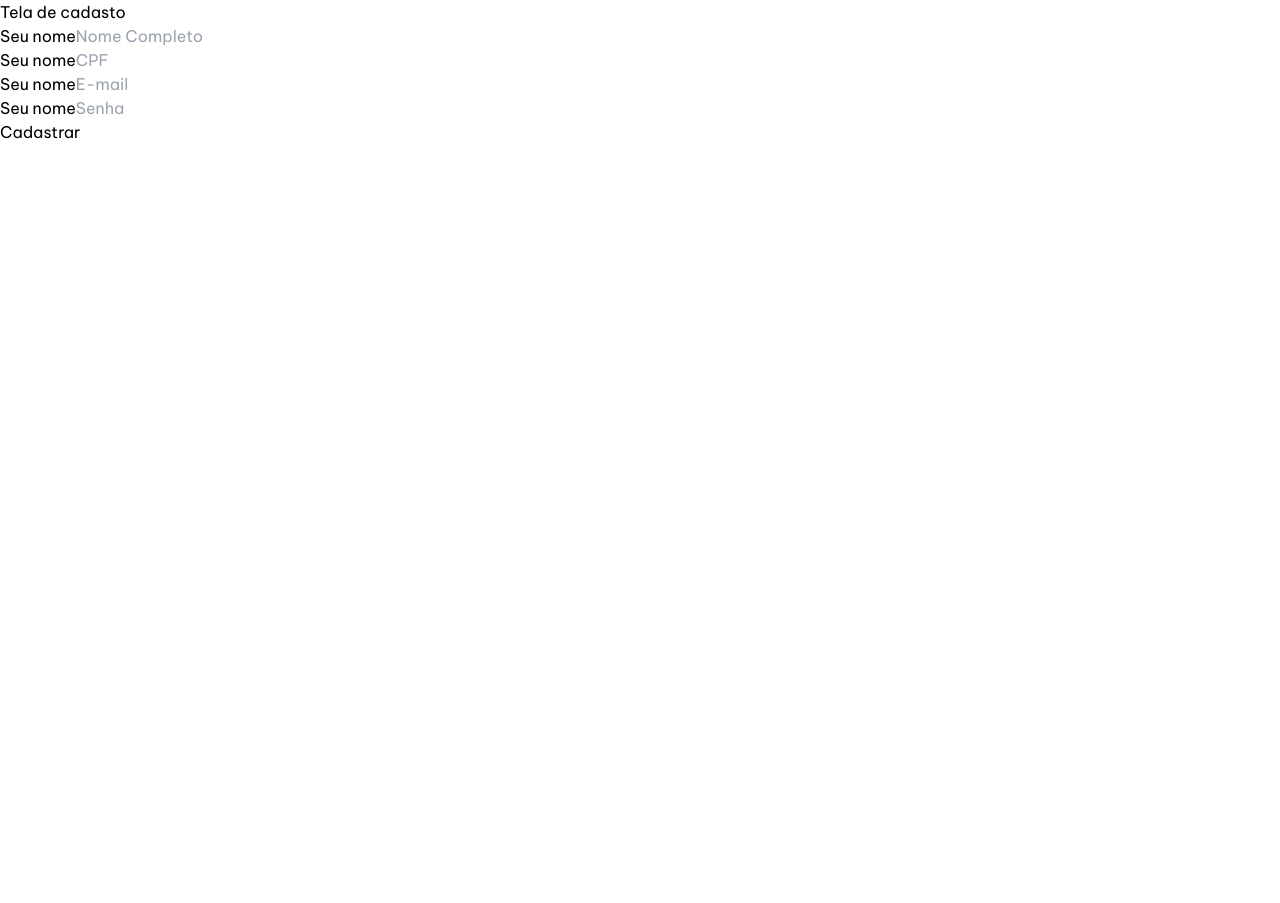
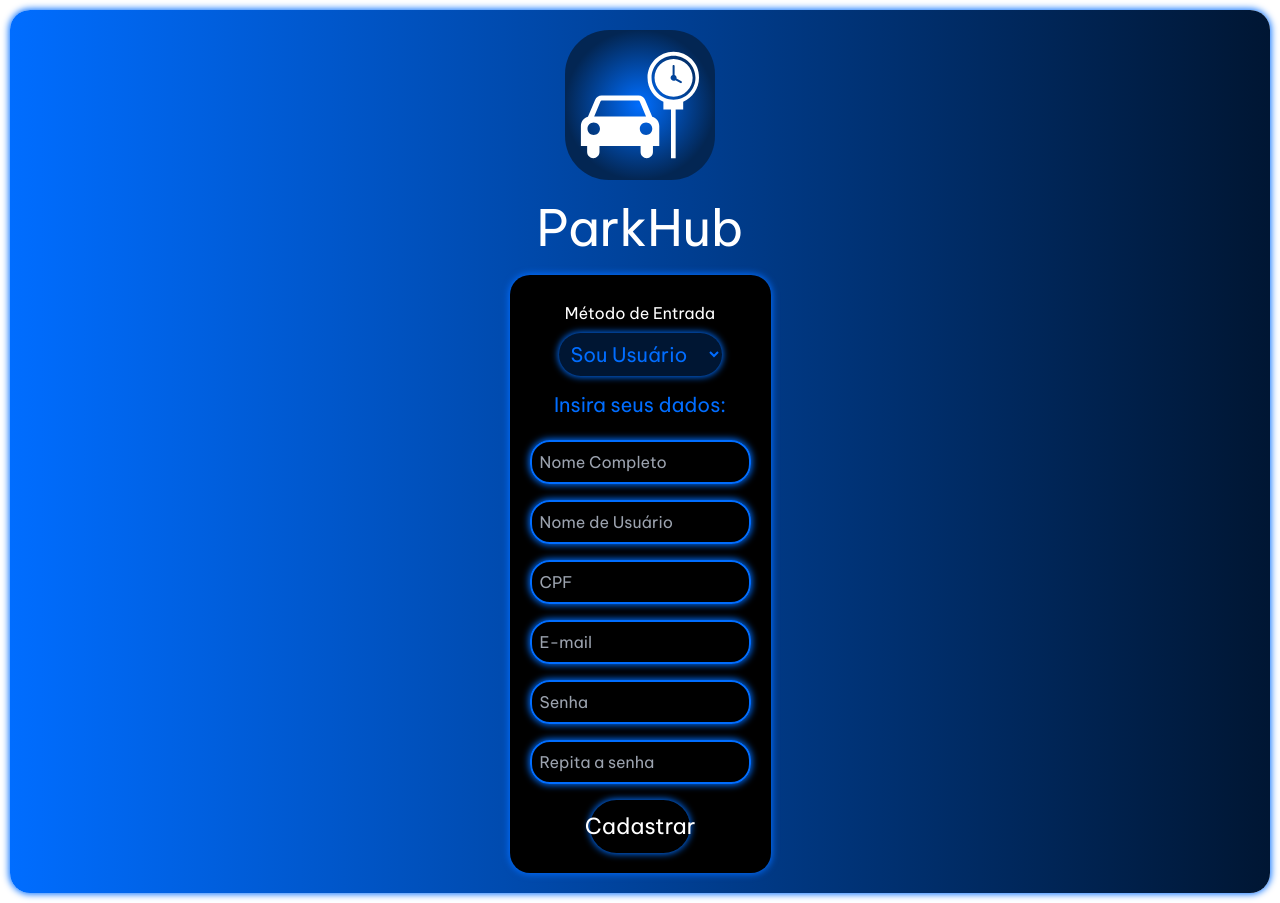
Before and after one commit to igrocha/Activit-Front-End, a React (Vite) app: page /register in a window 1280 px wide. Before the commit the page ends 800 px from the top, so only its background shows below. Built offline with nearby package versions, Linux system fonts and the light colour scheme; the HTML template or start-up script is replaced by a standard one.

Commit message:
Alterado style da pagina de registro e corrigido tela de boas vindas

```diff
--- a/package.json
+++ b/package.json
@@ -32,6 +32,7 @@
     "eslint-plugin-react-hooks": "^4.6.0",
     "eslint-plugin-react-refresh": "^0.4.3",
     "tailwindcss": "^3.3.5",
-    "vite": "^5.0.4"
+    "vite": "^5.0.5",
+    "vite-plugin-react": "^4.0.1"
   }
 }
--- a/src/App.jsx
+++ b/src/App.jsx
@@ -9,8 +9,6 @@ import Detalhevagas from './pages/Home/Estacionamentos.jsx';
 import TopBar from './components/TopBar/TopBar.jsx';
 import TopBarLanding from './pages/LandingPage/TopBarLanding.jsx';
 import ErrorPage from './pages/Error/Errorpage.jsx';
-
-
 
 const router = createBrowserRouter([
   {
@@ -31,7 +29,7 @@ const router = createBrowserRouter([
     element: <RegisterPage />,
   },
   {
-    path: '/vagas',
+    path: '/vagas/:username',
     element: (
       <>
         <TopBar />
--- a/src/components/TopBar/TopBar.jsx
+++ b/src/components/TopBar/TopBar.jsx
@@ -1,14 +1,18 @@
 // Esta NAVBAR é somente para pós login
 
-import React, { useState, useEffect } from 'react';
+import React, { useState, useEffect, useContext } from 'react';
 import { Link } from 'react-router-dom';
 import { useSpring, animated } from 'react-spring';
+import { useParams } from 'react-router-dom';
 import Button from '@mui/material/Button';
 import Stack from '@mui/material/Stack';
 import SettingsIcon from '@mui/icons-material/Settings';
 
-const TopBar = ({ username }) => {
+
+const TopBar = () => {
+    const { username } = useParams();
     const [showMessage, setShowMessage] = useState(false);
+
 
     const props = useSpring({
         opacity: 1,
@@ -30,6 +34,9 @@ const TopBar = ({ username }) => {
 
     const buttonneonstyles = {
         WebkitBoxShadow: '0px 0px 5px 0px var(--azulclaroapp)',
+        backgroundColor: 'var(--pretopuro)',
+        color: 'var(--brancopuro)',
+        borderRadius: '8px',
     };
 
 
@@ -59,14 +66,14 @@ const TopBar = ({ username }) => {
                 <Stack direction="row" spacing={3}>
                     <Button
                         component={Link}
-                        to="/Vagas"
-                        style={{ backgroundColor: 'var(--pretopuro)', color: 'var(--brancopuro)', borderRadius: '8px', ...buttonneonstyles }}>
+                        to= {`/vagas/${username}`}
+                        style={buttonneonstyles}>
                         Estacionamentos
                     </Button>
                     <Button
                         component={Link}
                         to="/gerenciar-conta"
-                        style={{ backgroundColor: 'var(--pretopuro)', color: 'var(--brancopuro)', borderRadius: '8px', ...buttonneonstyles }}
+                        style={buttonneonstyles}
                     >
                         <SettingsIcon style={{ color: 'white', marginRight: '10px' }} /> CONTA
                     </Button>
--- a/src/pages/Home/Estacionamentos.jsx
+++ b/src/pages/Home/Estacionamentos.jsx
@@ -11,6 +11,14 @@ export default function DetalheVaga() {
     const browserSpecificStyles = {
         WebkitBoxShadow: '0px 0px 7px 1px rgba(0, 111, 255, 1)',
         MozBoxShadow: '0px 0px 7px 1px rgba(0, 111, 255, 1)',
+        color: 'white'
+    };
+
+    const buttonneonstyles = {
+        WebkitBoxShadow: '0px 0px 5px 0px var(--azulclaroapp)',
+        backgroundColor: 'var(--pretopuro)',
+        color: 'var(--brancopuro)',
+        borderRadius: '8px',
     };
 
     const cardStyle = {
@@ -19,11 +27,12 @@ export default function DetalheVaga() {
         margin: 'auto',
         marginBottom: 2,
         ...browserSpecificStyles,
+        background: 'linear-gradient(to right, var(--azulclaroapp), var(--azulescuroapp))',
     };
 
     return (
         <div>
-            <h1 style={{maxWidth: 500, margin: 'auto', marginBottom: 10, borderRadius: '10px', textAlign: 'center'}}>Estacionamentos Disponiveis</h1>
+            <h1 style={{ maxWidth: 500, margin: 'auto', marginBottom: 10, borderRadius: '10px', textAlign: 'center' }}>Estacionamentos Disponiveis</h1>
             {items.map((vaga) => (
                 <Card key={vaga.id} sx={cardStyle}>
                     <CardContent>
@@ -31,11 +40,12 @@ export default function DetalheVaga() {
                         <h5>{vaga.localizacao}</h5>
                         <p>Horário de funcionamento: {vaga.horario}</p>
                         <p>Contato: {vaga.contato}</p>
-                        <p>Valores:</p>
-                        <p>1h - {vaga.valorhora}</p>
-                        <div style={{ marginTop: 'auto', textAlign: 'right' }}>
+                        <div style={{ marginTop: '10px', display: 'flex', justifyContent: 'space-between', alignItems: 'center' }}>
+                            <div style={{backgroundColor:'White', borderRadius:'10px', padding:'5px', alignItems:'center', textAlign:'center', fontWeight: 'bold'}}>
+                                <p style={{color:'var(--azulclaroapp)'}}>R${vaga.valorhora}/Hr</p>
+                            </div>
                             <Link to={`/vaga/${vaga.id}`}>
-                                <Button style={{ backgroundColor: 'var(--azulclaroapp)', borderRadius: '10px' }} variant="contained" >Reservar</Button>
+                                <Button style={buttonneonstyles} variant="contained">Reservar</Button>
                             </Link>
                         </div>
                     </CardContent>
--- a/src/pages/Register/RegisterPage.jsx
+++ b/src/pages/Register/RegisterPage.jsx
@@ -1,64 +1,198 @@
-import { useState } from 'react';
+import React, { useState } from "react";
+import { useNavigate } from 'react-router-dom';
+import logoSVGneon from '../../assets/teste.svg';
 
 function Register() {
-  const [count, setCount] = useState(0);
+
+  const containerStyle = {
+    margin: '10px',
+    display: 'flex',
+    flexDirection: 'column',
+    justifyContent: 'center',
+    alignItems: 'center',
+    padding: '20px',
+    color: 'white',
+    minHeight: '98vh',
+    borderRadius: '20px',
+    boxShadow: '0px 0px 7px 1px var(--azulclaroapp)',
+    background: 'linear-gradient(to right, var(--azulclaroapp), var(--azulescuroapp))'
+  };
+
+  const parkhubStyle = {
+    fontSize: '50px',
+    color: 'var(--brancopuro)',
+    padding: '10px',
+    display: 'flex',
+    flexDirection: 'column',
+    alignItems: 'center',
+  };
+
+  const labelStyle = {
+    alignItems: 'center',
+    flexDirection: 'column',
+    padding: '8px',
+    borderRadius: '50px',
+    fontSize: '20px',
+    display: 'flex',
+    justifyContent: 'center',
+    margin: 'auto auto auto auto ',
+    width: '200px',
+  };
+
+  const selectStyle = {
+    color: 'var(--azulclaroapp)',
+    borderRadius: '50px',
+    padding: '8px',
+    border: '0',
+    boxShadow: '0px 0px 7px 1px rgba(0, 111, 255, 1)',
+    backgroundColor: 'var(--azulescuroapp)',
+  };
+
+  const buttonStyle = {
+    fontSize: '22px',
+    display: 'flex',
+    justifyContent: 'center',
+    margin: 'auto',
+    padding: '10px',
+    color: 'white',
+    backgroundColor: 'transparent',
+    width: '100px',
+    border: '0',
+    borderRadius: '50px',
+    boxShadow: '0px 0px 7px 1px rgba(0, 111, 255, 1)',
+  };
+
+  const formInputStyle = {
+    width: '100%',
+    padding: '8px',
+    margin: 'auto auto 16px auto',
+    borderRadius: '20px',
+    border: '2px solid var(--azulclaroapp)',
+    color: 'white',
+    boxShadow: '0px 0px 7px 1px rgba(0, 111, 255, 1)',
+    backgroundColor: 'transparent',
+  };
+
+  const [name, setName] = useState('');
+  const [username, setUsername] = useState('');
+  const [CPF, setCPF] = useState('');
+  const [email, setEmail] = useState('');
+  const [password, setPassword] = useState('');
+  const [password2, setPassword2] = useState('');
+  const [loginType, setLoginType] = useState('user');
+  const [CNPJ, setCNPJ] = useState(''); // Novo estado para armazenar CNPJ
+  const navigate = useNavigate();
+
+
+  function handleregister() {
+    if (
+      name === '' ||
+      (loginType === 'user' && username === '') ||
+      (loginType === 'user' && CPF === '') ||
+      email === '' ||
+      password === '' ||
+      password2 === ''
+    ) {
+      alert('Por favor, preencha todos os campos.');
+    } else {
+      console.log(
+        `Name: ${name}, Username: ${username}, ${loginType === 'user' ? 'CPF' : 'CNPJ'
+        }: ${loginType === 'user' ? CPF : CNPJ}, Email: ${email}, Password: ${password}`
+      );
+
+      if (loginType === 'user' || loginType === 'company') {
+        navigate('/login');
+      }
+    }
+  }
 
   return (
     <>
-      <h1>Tela de cadasto</h1>
-      <div className="card">
-      <div class="mb-3">
-          <label for="name" class="mb-2 block text-base font-medium">
-            Seu nome
+      <div style={containerStyle}>
+        <img width="150" height="150" src={logoSVGneon} />
+        <span style={parkhubStyle}>ParkHub</span>
+        <div style={{ backgroundColor: 'black', padding: '20px', borderRadius: '20px', boxShadow: '0px 0px 7px 1px var(--azulclaroapp)' }}>
+          <div style={{ backgroundColor: 'transparent', borderRadius: '10px', padding: '6px' }}>
+            <p style={{ textAlign: 'center' }}>Método de Entrada</p>
+            <label style={labelStyle}>
+              <select
+                value={loginType}
+                onChange={(e) => setLoginType(e.target.value)}
+                style={selectStyle}
+              >
+                <option value="user">Sou Usuário</option>
+                <option value="company">Sou Empresa</option>
+              </select>
             </label>
+          </div>
+          <p style={{ fontSize: '20px', textAlign: 'center', margin: 'auto auto 20px auto', color: 'var(--azulclaroapp)' }}>Insira seus dados:</p>
+          <div>
+            <div>
               <input
                 type="text"
                 name="name"
                 id="name"
-            placeholder="Nome Completo"
-            class="w-full rounded-md border border-[#e0e0e0] bg-white py-2 px-6 text-base font-medium text-[#6B7280] outline-none focus:border-[#6A64F1] focus:shadow-md"
+                placeholder={loginType === 'user' ? "Nome Completo" : "Nome da Empresa"}
+                style={formInputStyle}
+                onChange={(e) => setName(e.target.value)}
               />
             </div>
-        <div class="mb-3">
-          <label for="name" class="mb-2 block text-base font-medium">
-            Seu nome
-          </label>
+            <div>
+              <input
+                type="text"
+                name="user"
+                id="username"
+                placeholder="Nome de Usuário"
+                style={formInputStyle}
+                onChange={(e) => setUsername(e.target.value)}
+              />
+            </div>
+            <div>
+              <input
+                type={loginType === 'user' ? "text" : "id"} // Altera o tipo com base no tipo de login
+                name="id"
+                id={loginType === 'user' ? "CPF" : "CNPJ"} // Altera o ID com base no tipo de login
+                placeholder={loginType === 'user' ? "CPF" : "CNPJ"} // Altera o placeholder com base no tipo de login
+                style={formInputStyle}
+                onChange={(e) => setCPF(e.target.value)} // Use setCPF ou setCNPJ com base no tipo de login
+              />
+            </div>
+            <div>
               <input
                 type="text"
                 name="name"
-            id="name"
-            placeholder="CPF"
-            class="w-full rounded-md border border-[#e0e0e0] bg-white py-2 px-6 text-base font-medium text-[#6B7280] outline-none focus:border-[#6A64F1] focus:shadow-md"
-          />
-        </div>
-        <div class="mb-3">
-          <label for="name" class="mb-2 block text-base font-medium">
-            Seu nome
-          </label>
-          <input
-            type="text"
-            name="name"
-            id="name"
+                id="email"
                 placeholder="E-mail"
-            class="w-full rounded-md border border-[#e0e0e0] bg-white py-2 px-6 text-base font-medium text-[#6B7280] outline-none focus:border-[#6A64F1] focus:shadow-md"
-          />
-        </div>
-        <div class="mb-3">
-          <label for="name" class="mb-2 block text-base font-medium">
-            Seu nome
-          </label>
-          <input
-            type="text"
-            name="name"
-            id="name"
-            placeholder="Senha"
-            class="w-full rounded-md border border-[#e0e0e0] bg-white py-2 px-6 text-base font-medium text-[#6B7280] outline-none focus:border-[#6A64F1] focus:shadow-md"
+                style={formInputStyle}
+                onChange={(e) => setEmail(e.target.value)}
               />
             </div>
             <div>
-          <button onClick={() => setCount((count) => count + 1)}>
+              <input
+                type="password"
+                name="name"
+                id="password"
+                placeholder="Senha"
+                style={formInputStyle}
+                onChange={(e) => setPassword(e.target.value)}
+              />
+            </div>
+            <div>
+              <input
+                type="password"
+                name="name"
+                id="password2"
+                placeholder="Repita a senha"
+                style={formInputStyle}
+                onChange={(e) => setPassword2(e.target.value)}
+              />
+            </div>
+            <div>
+            </div>
+            <button to='./login' onClick={handleregister} style={buttonStyle}>
               Cadastrar
             </button>
+          </div>
         </div>
       </div>
     </>
```
Also changed, not shown: src/pages/Login/Login.jsx (+11 -7 lines), 1 other file (tests, documents, lock files or other folders). Lines whose indentation alone changed are shown as unchanged.
